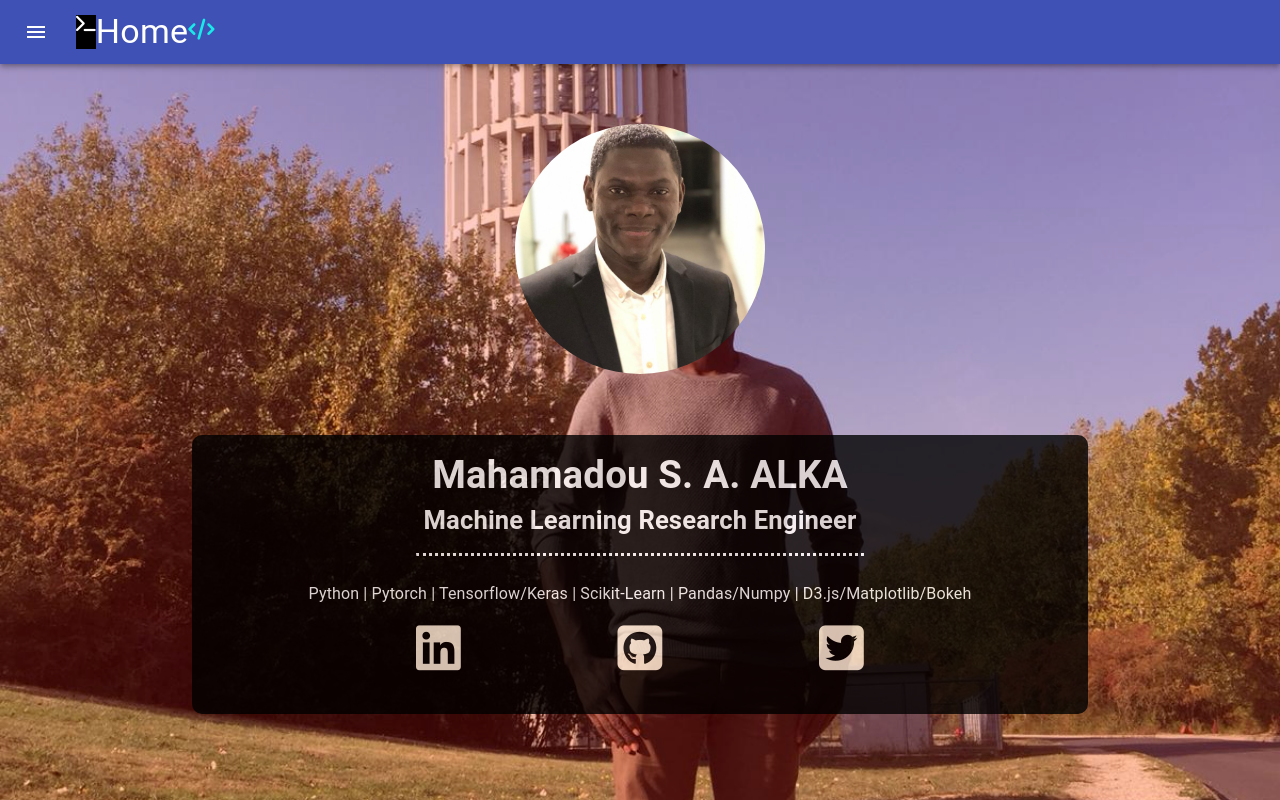
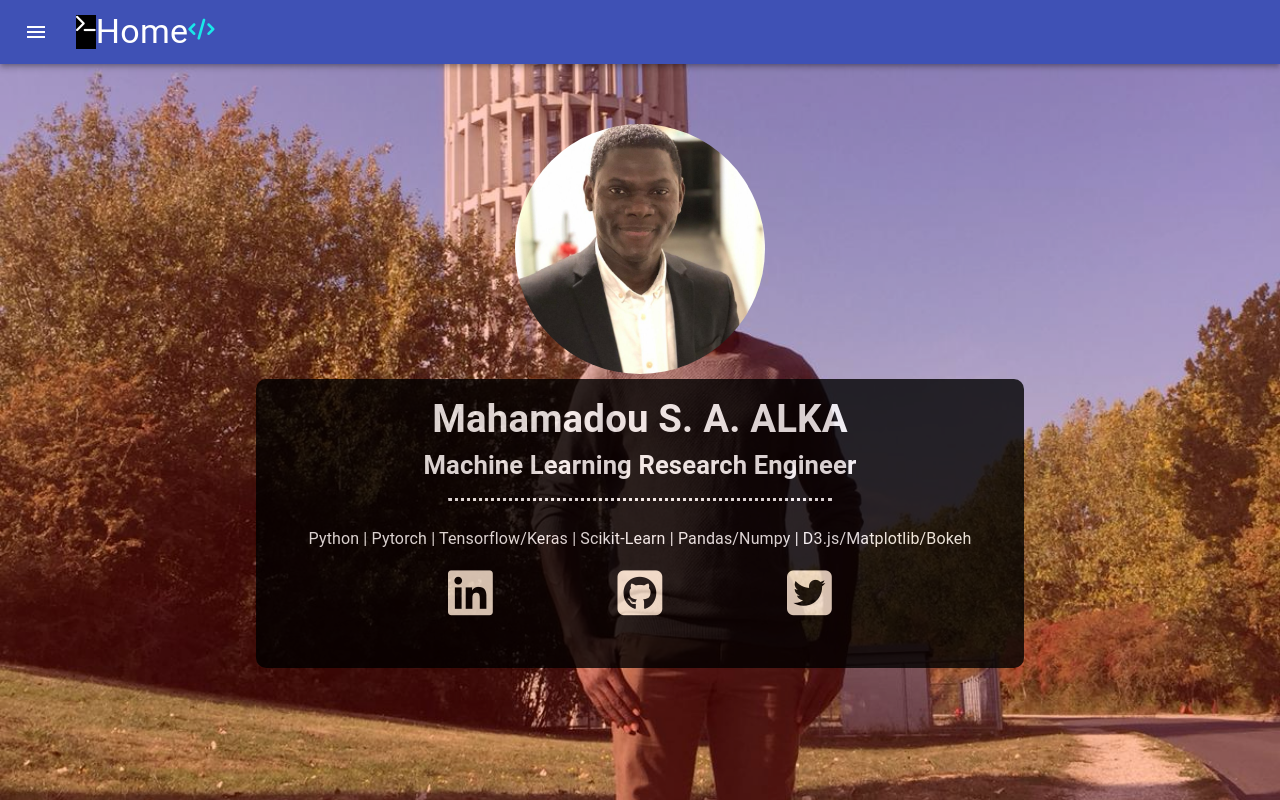
Before and after one commit to AlkaSaliss/dataviz-portfolio, a React (Create React App) app: page / in a window 1280 px wide. Built offline with nearby package versions, Linux system fonts and the light colour scheme; what onnxjs would draw is missing.

Commit message:
adjust some dimensions

```diff
--- a/src/App.css
+++ b/src/App.css
@@ -23,7 +23,7 @@
 
 .home-page {
   background: url("/static/images/alka-bg.jpg");
-  height: 100%;
+  height: 95%;
   background-position: center;
   background-repeat: no-repeat;
   background-size: cover;
@@ -44,7 +44,7 @@
 .banner-text {
   background-color: black;
   opacity: 0.8;
-  width: 70%;
+  width: 60%;
   margin: auto;
   border-radius: 10px;
   height: 65%;
@@ -88,6 +88,8 @@
   justify-content: space-between;
   width: 50%;
   margin: auto;
+  margin-bottom: 50px;
+  padding-bottom: 1.5em;
 }
 
 .social-links i {
@@ -305,7 +307,3 @@
 .digit-draw-canvas {
   border:#7d2ab0 solid 10px;
 }
-
-.tick text {
-  font-size: 1.5vw;
-}
--- a/src/components/HomePage.js
+++ b/src/components/HomePage.js
@@ -11,7 +11,7 @@ const useStyles = makeStyles((theme) => ({
   homePage: {
     position: 'fixed',
     width: '100%',
-    height: '100%',
+    height: '95%',
     textAlign: 'center',
     display: 'flex',
     flexGrow: 1,
```
